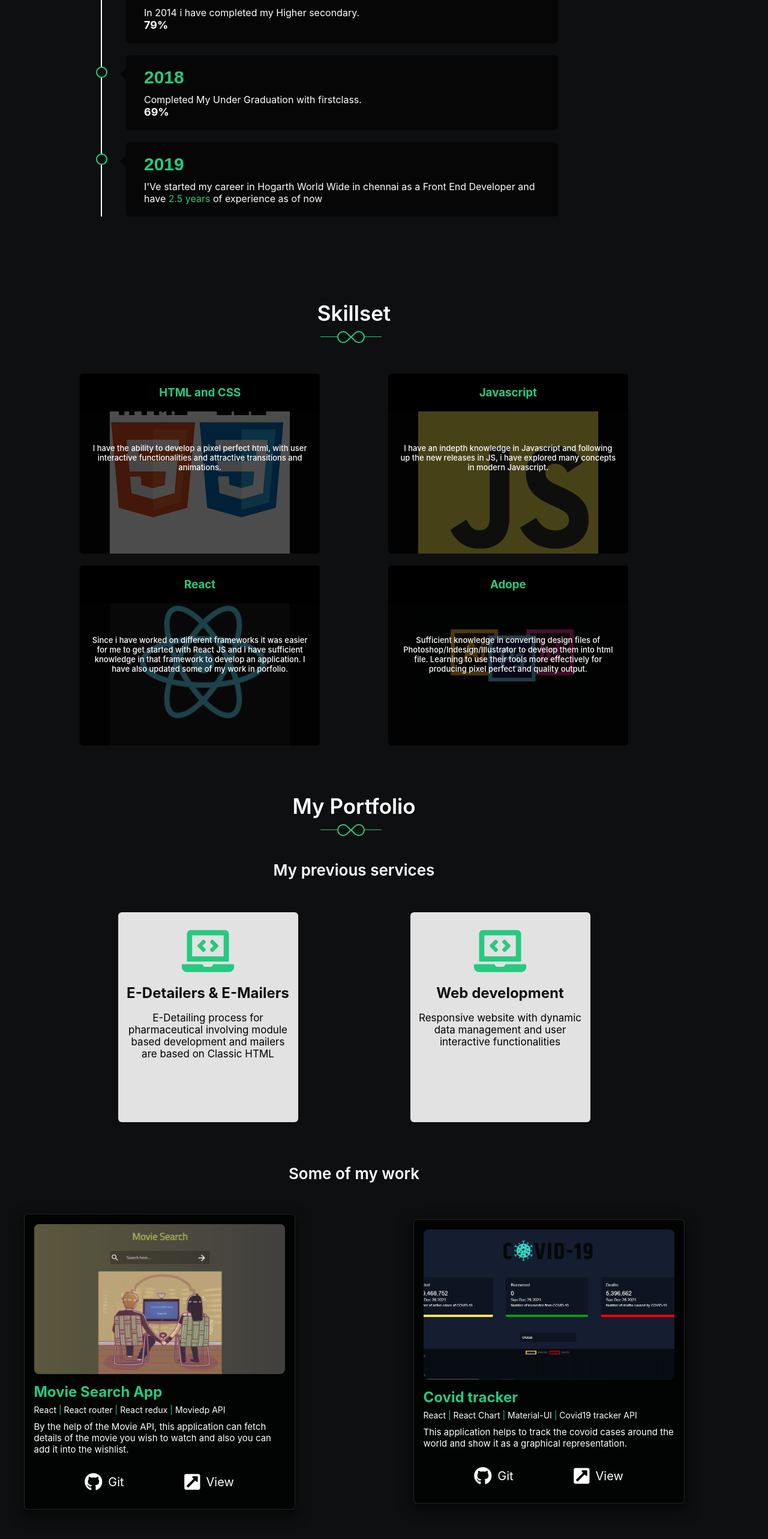
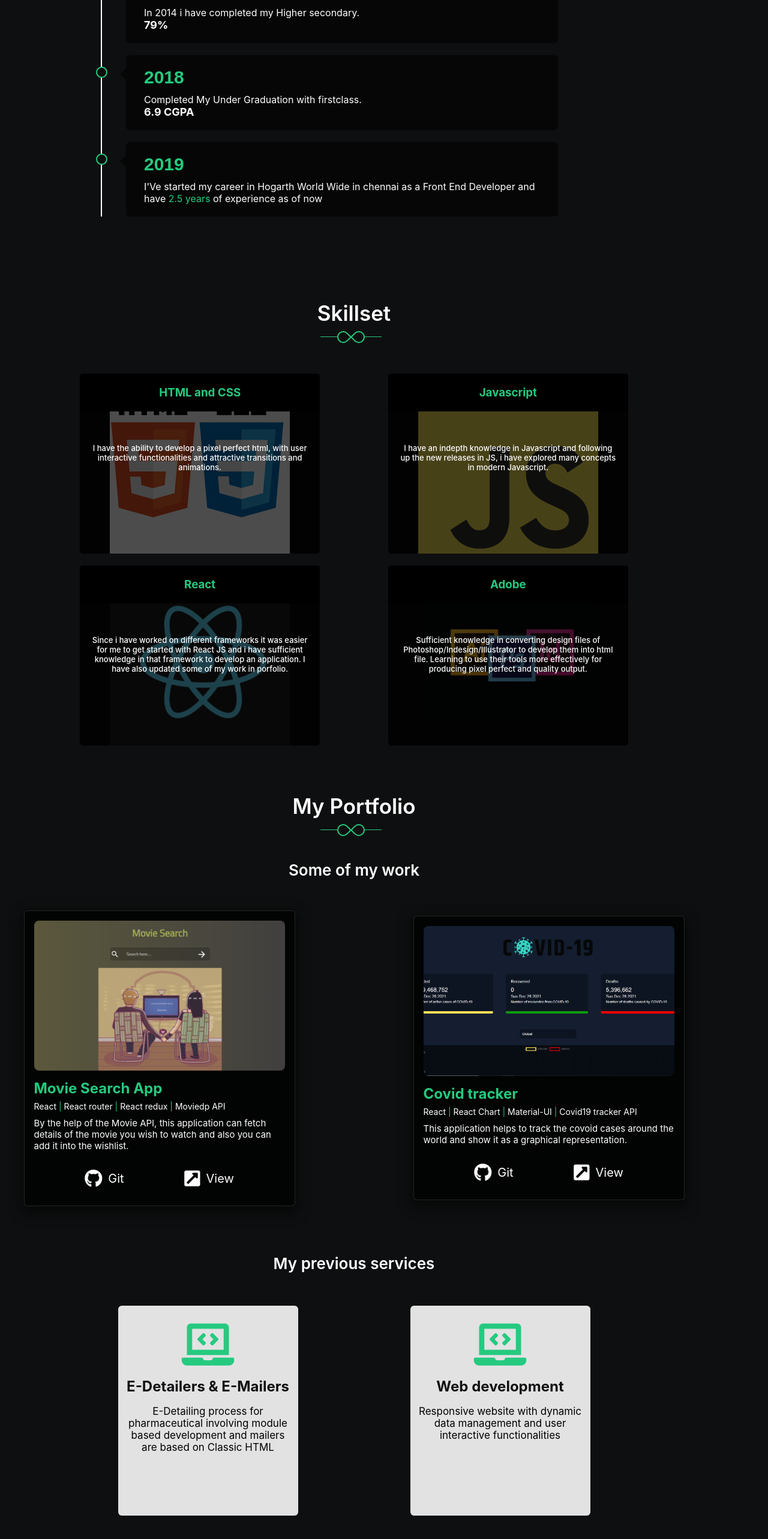
Before and after one commit to Man10j/portfolio-react, a React (Create React App) app: page / in a window 1280 px wide. Shown: the part 1984-4550 px from the top of the page at 60% size. Built offline with nearby package versions, Linux system fonts and the light colour scheme.

Commit message:
minor changes

```diff
--- a/src/components/Career/Career.js
+++ b/src/components/Career/Career.js
@@ -23,7 +23,7 @@ const Career = () => {
             <p className="timeline_desc">
               Completed My Under Graduation with firstclass.
             </p>
-            <h2 className="timeline_perc">69%</h2>
+            <h2 className="timeline_perc">6.9 CGPA</h2>
           </div>
         </div>
 
--- a/src/components/Portfolio/Portfolio.js
+++ b/src/components/Portfolio/Portfolio.js
@@ -46,18 +46,6 @@ const Portfolio = () => {
     <Element className="portfolio" id="Portfolio">
       <ComponentTitle comptitle="My Portfolio" />
       <div className="prev_wrk">
-        <h2 className="sub_title">My previous services</h2>
-        <div className="prev_wrk_content">
-          <PrevworkCard
-            title="E-Detailers & E-Mailers"
-            desc="E-Detailing process for pharmaceutical involving module based
-        development and mailers are based on Classic HTML"
-          />
-          <PrevworkCard
-            title="Web development"
-            desc="Responsive website with dynamic data management and user interactive functionalities"
-          />
-        </div>
         <h2 className="sub_title">Some of my work</h2>
         <div className="prevwrk_cards">
           {prevwrks.map((work, index) => (
@@ -72,6 +60,18 @@ const Portfolio = () => {
             />
           ))}
         </div>
+        <h2 className="sub_title">My previous services</h2>
+        <div className="prev_wrk_content">
+          <PrevworkCard
+            title="E-Detailers & E-Mailers"
+            desc="E-Detailing process for pharmaceutical involving module based
+        development and mailers are based on Classic HTML"
+          />
+          <PrevworkCard
+            title="Web development"
+            desc="Responsive website with dynamic data management and user interactive functionalities"
+          />
+        </div>
       </div>
     </Element>
   );
--- a/src/components/Skills/Skills.js
+++ b/src/components/Skills/Skills.js
@@ -27,7 +27,7 @@ const Skills = () => {
     },
     {
       imgsrc: adobepic,
-      title: "Adope",
+      title: "Adobe",
       desc: "Sufficient knowledge in converting design files of Photoshop/Indesign/Illustrator to develop them into html file. Learning to use their tools more effectively for producing pixel perfect and quality output.",
     },
   ];
```
Also changed, not shown: 1 other file (tests, documents, lock files or other folders).
